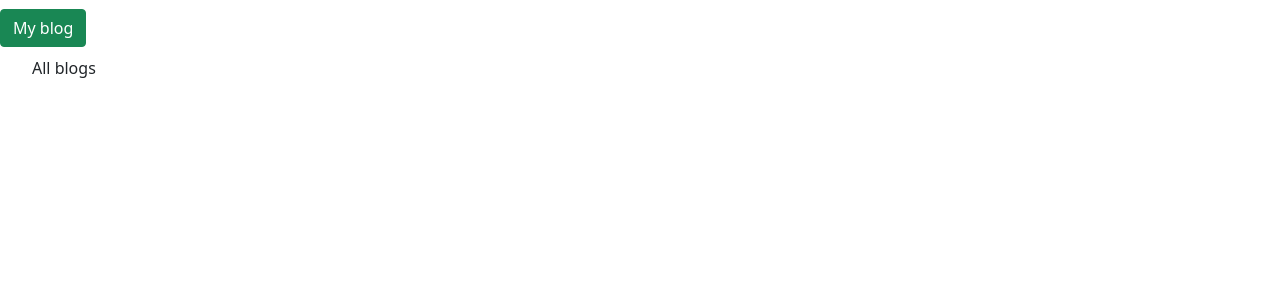
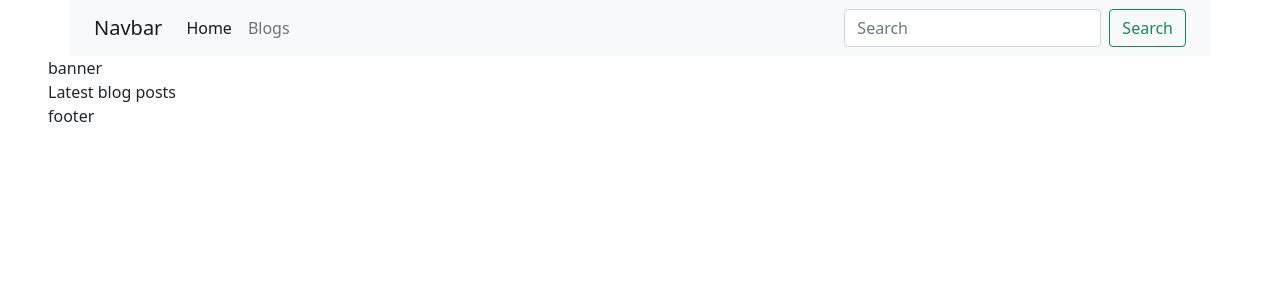
Before and after one commit to duong2604/Python-Django-C3CN, a Django app: page /blog/ in a window 1280 px wide. Shown: the top 300 px of the page. Run offline with Django 4.2, Linux system fonts and the light colour scheme.

Commit message:
build layout

```diff
--- /dev/null
+++ b/blog/templates/includes/footer.html
@@ -0,0 +1 @@
+<div>footer</div>
--- /dev/null
+++ b/blog/templates/includes/header.html
@@ -0,0 +1,35 @@
+<nav class="container navbar navbar-expand-lg navbar-light bg-light">
+  <div class="container-fluid">
+    <a class="navbar-brand" href="#">Navbar</a>
+    <button
+      class="navbar-toggler"
+      type="button"
+      data-bs-toggle="collapse"
+      data-bs-target="#navbarSupportedContent"
+      aria-controls="navbarSupportedContent"
+      aria-expanded="false"
+      aria-label="Toggle navigation"
+    >
+      <span class="navbar-toggler-icon"></span>
+    </button>
+    <div class="collapse navbar-collapse" id="navbarSupportedContent">
+      <ul class="navbar-nav me-auto mb-2 mb-lg-0">
+        <li class="nav-item">
+          <a class="nav-link active" aria-current="page" href="#">Home</a>
+        </li>
+        <li class="nav-item">
+          <a class="nav-link" href="#">Blogs</a>
+        </li>
+      </ul>
+      <form class="d-flex">
+        <input
+          class="form-control me-2"
+          type="search"
+          placeholder="Search"
+          aria-label="Search"
+        />
+        <button class="btn btn-outline-success" type="submit">Search</button>
+      </form>
+    </div>
+  </div>
+</nav>
--- a/blog/templates/index.html
+++ b/blog/templates/index.html
@@ -16,9 +16,25 @@
 
 
 {% block content %}
-    <header>
-        <h1><a class="btn btn-success">My blog</a></h1>
 
-        <ul>All blogs</ul>
-    </header>
+    <main class="mx-5">
+        <header>
+            {% include "includes/header.html" %}
+        </header>
+
+        <div class="banner">
+            banner
+        </div>
+        <div class="post__content">
+            Latest blog posts
+        </div>
+
+
+        <footer>
+            {% include "includes/footer.html" %}
+        </footer>
+
+    </main>
+
+
 {% endblock content %}
--- a/templates/base.html
+++ b/templates/base.html
@@ -7,7 +7,6 @@
     {% block css_files %} {% endblock css_files %}
   </head>
   <body>
-
     {% block content %}{% endblock content %}
   </body>
 </html>
```
